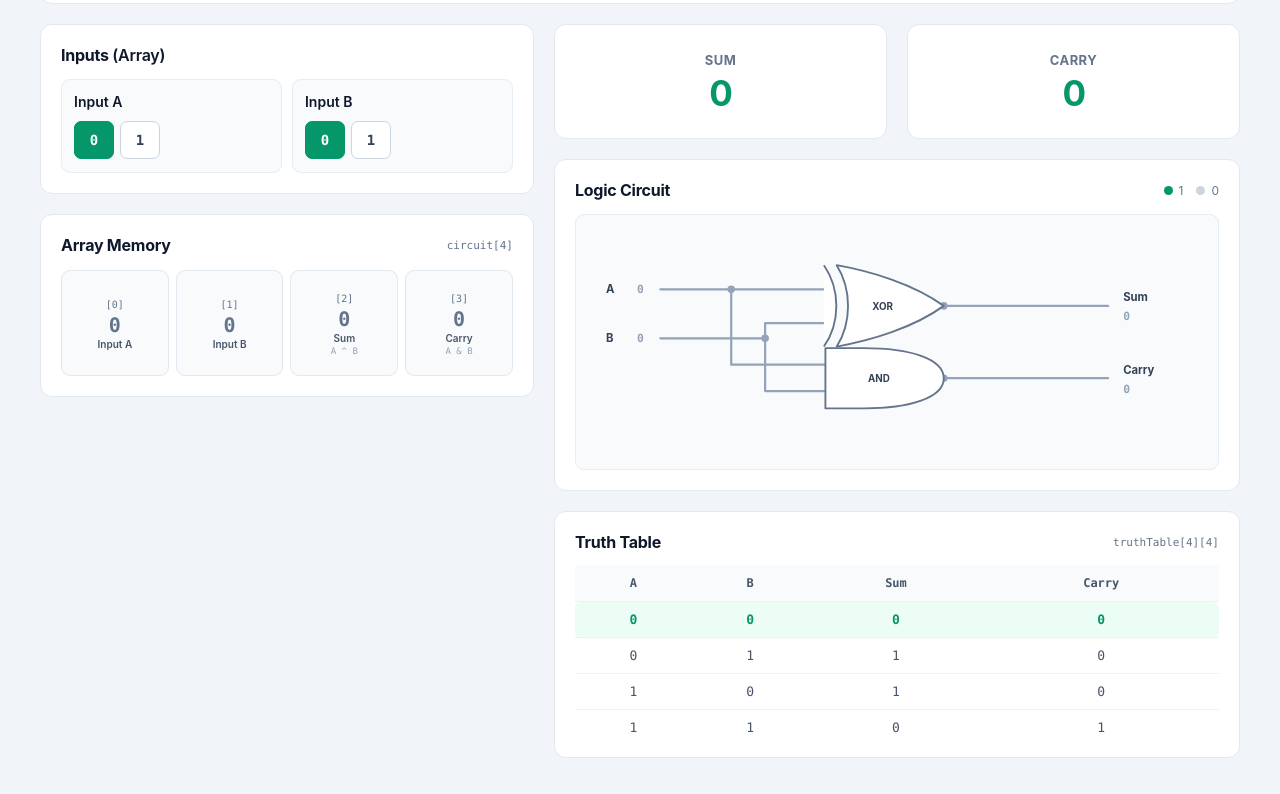
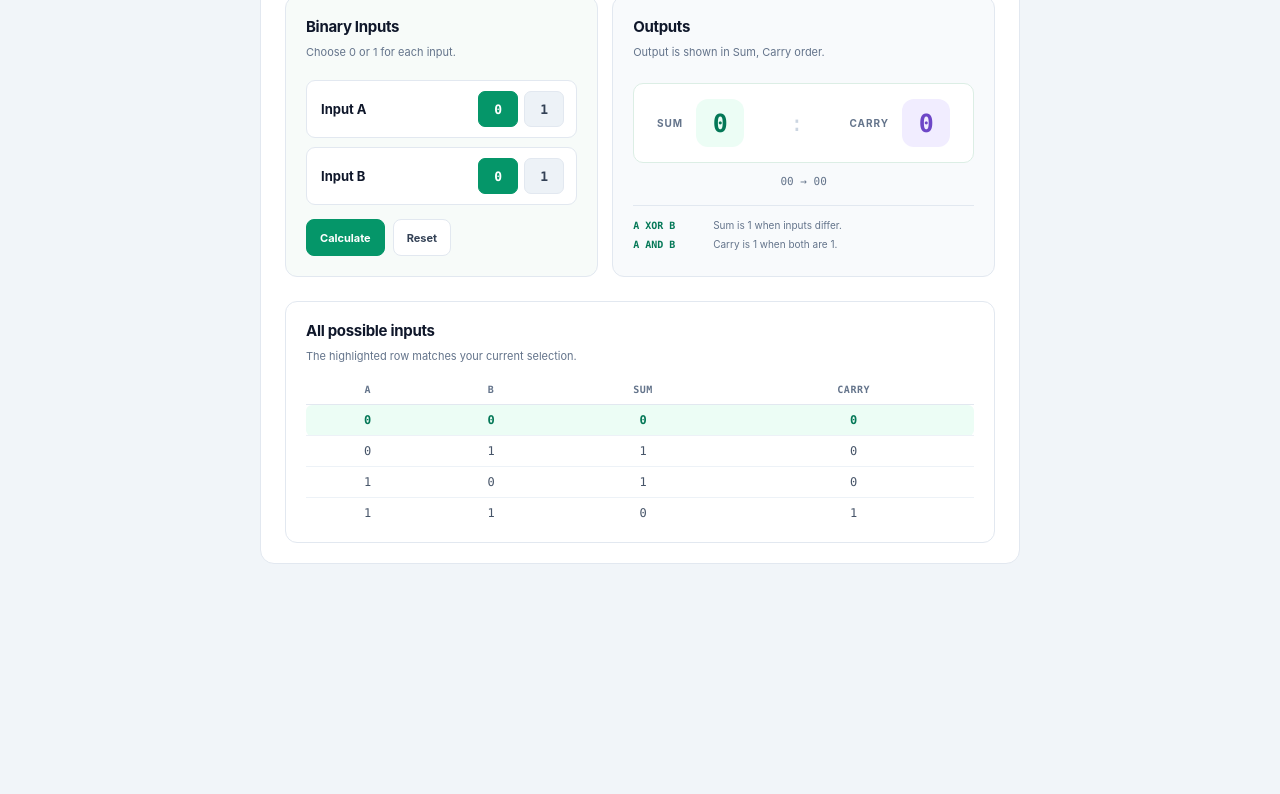
Before and after one commit to Mhmd-Zaayid/HALF-ADDER, a plain HTML site: page index.html in a window 1280 px wide. Shown: the part 102-896 px from the top of the page. After the commit the page ends 820 px from the top, so only its background shows below. Drawn offline with Linux system fonts and the light colour scheme.

Commit message:
UPDATED CODE

```diff
--- a/index.html
+++ b/index.html
@@ -4,28 +4,25 @@
   <meta charset="utf-8">
   <meta name="viewport" content="width=device-width, initial-scale=1">
   <meta name="theme-color" content="#f1f5f9">
-  <title>Half Adder Simulator</title>
+  <title>Half Adder Calculator</title>
   <link rel="stylesheet" href="style.css">
   <script src="script.js" defer></script>
 </head>
 <body>
   <div class="app">
     <header class="topbar">
-      <div class="brand">
-        <h1>Half Adder Simulator</h1>
-        <p>Digital Fundamentals <span aria-hidden="true">•</span> Array Data Structure</p>
-      </div>
-      <div class="header-actions">
-        <button class="button button-primary" id="calculate-button" type="button">Calculate</button>
-        <button class="button button-secondary" id="reset-button" type="button">Reset</button>
-      </div>
+      <h1>Half Adder Calculator</h1>
     </header>
 
-    <main class="layout">
-      <aside class="left-column" aria-label="Inputs and array memory">
-        <section class="card inputs-card" aria-labelledby="inputs-title">
-          <h2 id="inputs-title">Inputs <span>(Array)</span></h2>
-          <div class="input-list">
+    <main>
+      <div class="workbench">
+        <section class="panel input-panel" aria-labelledby="inputs-title">
+          <div class="section-heading">
+            <h2 id="inputs-title">Binary Inputs</h2>
+          </div>
+          <p class="panel-hint">Choose 0 or 1 for each input.</p>
+
+          <div class="input-stack">
             <div class="input-row" data-input="a">
               <span class="input-name">Input A</span>
               <div class="bit-controls" role="group" aria-label="Input A">
@@ -41,114 +38,55 @@
               </div>
             </div>
           </div>
+
+          <div class="actions">
+            <button class="button button-primary" id="calculate-button" type="button">Calculate</button>
+            <button class="button button-secondary" id="reset-button" type="button">Reset</button>
+          </div>
         </section>
 
-        <section class="card memory-card" aria-labelledby="memory-title">
-          <div class="card-title-row">
-            <h2 id="memory-title">Array Memory</h2>
-            <code>circuit[4]</code>
+        <section class="panel result-panel" aria-labelledby="result-title">
+          <div class="section-heading">
+            <h2 id="result-title">Outputs</h2>
           </div>
-          <div class="memory-grid" role="list" aria-label="Circuit array">
-            <div class="memory-cell" role="listitem" data-cell="0">
-              <span class="memory-index">[0]</span>
-              <strong class="memory-value">0</strong>
-              <span class="memory-label">Input A</span>
+          <p class="panel-hint">Output is shown in Sum, Carry order.</p>
+
+          <div class="binary-result" aria-live="polite" aria-atomic="true">
+            <div class="result-bit">
+              <span class="result-label">SUM</span>
+              <output class="output-value" id="sum-output" aria-label="Sum output">0</output>
             </div>
-            <div class="memory-cell" role="listitem" data-cell="1">
-              <span class="memory-index">[1]</span>
-              <strong class="memory-value">0</strong>
-              <span class="memory-label">Input B</span>
-            </div>
-            <div class="memory-cell" role="listitem" data-cell="2">
-              <span class="memory-index">[2]</span>
-              <strong class="memory-value">0</strong>
-              <span class="memory-label">Sum</span>
-              <span class="memory-formula">A ^ B</span>
-            </div>
-            <div class="memory-cell" role="listitem" data-cell="3">
-              <span class="memory-index">[3]</span>
-              <strong class="memory-value">0</strong>
-              <span class="memory-label">Carry</span>
-              <span class="memory-formula">A &amp; B</span>
+            <span class="result-separator" aria-hidden="true">:</span>
+            <div class="result-bit carry-result">
+              <span class="result-label">CARRY</span>
+              <output class="output-value" id="carry-output" aria-label="Carry output">0</output>
             </div>
           </div>
-        </section>
-      </aside>
+          <p class="status" id="calculation-status" role="status">00 → 00</p>
 
-      <section class="right-column" aria-label="Circuit results">
-        <div class="outputs-row" aria-live="polite" aria-atomic="true">
-          <section class="card output-card" aria-labelledby="sum-title">
-            <h2 id="sum-title">SUM</h2>
-            <output class="output-value" id="sum-output" aria-label="Sum output">0</output>
-          </section>
-          <section class="card output-card" aria-labelledby="carry-title">
-            <h2 id="carry-title">CARRY</h2>
-            <output class="output-value" id="carry-output" aria-label="Carry output">0</output>
+          <div class="logic-notes">
+            <p><code>A XOR B</code><span>Sum is 1 when inputs differ.</span></p>
+            <p><code>A AND B</code><span>Carry is 1 when both are 1.</span></p>
+          </div>
         </section>
       </div>
 
-        <section class="card circuit-card" aria-labelledby="circuit-title">
-          <div class="card-title-row">
-            <h2 id="circuit-title">Logic Circuit</h2>
-            <div class="legend" aria-label="Signal legend">
-              <span><i class="legend-dot one-dot"></i> 1</span>
-              <span><i class="legend-dot zero-dot"></i> 0</span>
+      <section class="truth-section" aria-labelledby="truth-title">
+        <div class="section-heading">
+          <h2 id="truth-title">All possible inputs</h2>
         </div>
-          </div>
-          <div class="circuit-frame">
-            <svg class="circuit-svg" viewBox="0 0 820 300" role="img" aria-labelledby="diagram-title diagram-description" xmlns="http://www.w3.org/2000/svg">
-              <title id="diagram-title">Half adder logic circuit</title>
-              <desc id="diagram-description">Inputs A and B feed an XOR gate for Sum and an AND gate for Carry.</desc>
-              <g class="wires">
-                <path class="wire" data-signal="a" d="M96 80H190M190 80H315M190 80V180H315"/>
-                <path class="wire" data-signal="b" d="M96 145H235M235 145V125H315M235 145V215H315"/>
-                <path class="wire" data-signal="sum" d="M472 102H690"/>
-                <path class="wire" data-signal="carry" d="M472 198H690"/>
-              </g>
-              <g class="nodes">
-                <circle class="node" data-signal="a" cx="190" cy="80" r="5"/>
-                <circle class="node" data-signal="b" cx="235" cy="145" r="5"/>
-                <circle class="node" data-signal="sum" cx="472" cy="102" r="5"/>
-                <circle class="node" data-signal="carry" cx="472" cy="198" r="5"/>
-              </g>
-              <g class="input-labels">
-                <text class="signal-name" x="24" y="85">A</text>
-                <text class="signal-bit" data-signal="a" id="svg-a" x="65" y="85">0</text>
-                <text class="signal-name" x="24" y="150">B</text>
-                <text class="signal-bit" data-signal="b" id="svg-b" x="65" y="150">0</text>
-              </g>
-              <g class="gates">
-                <path class="gate xor-gate" d="M330 48C375 56 432 73 472 102C432 131 375 148 330 156C350 124 350 80 330 48ZM313 48C335 80 335 124 313 156"/>
-                <text class="gate-label" x="391" y="107">XOR</text>
-                <path class="gate and-gate" d="M315 158H366C427 158 472 172 472 198C472 224 427 238 366 238H315Z"/>
-                <text class="gate-label" x="386" y="203">AND</text>
-              </g>
-              <g class="output-labels">
-                <text class="signal-name" x="710" y="96">Sum</text>
-                <text class="signal-bit" data-signal="sum" id="svg-sum" x="710" y="121">0</text>
-                <text class="signal-name" x="710" y="192">Carry</text>
-                <text class="signal-bit" data-signal="carry" id="svg-carry" x="710" y="217">0</text>
-              </g>
-            </svg>
-          </div>
-        </section>
-
-        <section class="card truth-card" aria-labelledby="truth-title">
-          <div class="card-title-row">
-            <h2 id="truth-title">Truth Table</h2>
-            <code>truthTable[4][4]</code>
-          </div>
+        <p class="panel-hint">The highlighted row matches your current selection.</p>
         <div class="table-wrap">
           <table>
             <thead>
-                <tr><th scope="col">A</th><th scope="col">B</th><th scope="col">Sum</th><th scope="col">Carry</th></tr>
+              <tr><th scope="col">A</th><th scope="col">B</th><th scope="col">SUM</th><th scope="col">CARRY</th></tr>
             </thead>
             <tbody id="truth-table-body"></tbody>
           </table>
         </div>
       </section>
-      </section>
     </main>
+
   </div>
 </body>
 </html>
--- a/script.js
+++ b/script.js
@@ -1,71 +1,49 @@
 const inputs = { a: 0, b: 0 };
-const circuit = [0, 0, 0, 0];
+const inputRows = document.querySelectorAll(".input-row");
+const truthTableBody = document.getElementById("truth-table-body");
 const truthTable = [
-  [0, 0, 0, 0],
-  [0, 1, 0, 0],
-  [1, 0, 0, 0],
-  [1, 1, 0, 0]
+  [0, 0],
+  [0, 1],
+  [1, 0],
+  [1, 1]
 ];
 
-const inputRows = document.querySelectorAll(".input-row");
-const truthTableBody = document.getElementById("truth-table-body");
+function renderTruthTable() {
+  const activeRow = truthTable.findIndex(([a, b]) => a === inputs.a && b === inputs.b);
+  truthTableBody.innerHTML = truthTable.map(([a, b], index) => {
+    const sum = a ^ b;
+    const carry = a & b;
+    const active = index === activeRow;
+    return `<tr class="${active ? "active-row" : ""}"${active ? ' aria-current="true"' : ""}>
+      <td>${a}</td><td>${b}</td><td>${sum}</td><td>${carry}</td>
+    </tr>`;
+  }).join("");
+}
 
 function calculate() {
-  circuit[0] = inputs.a;
-  circuit[1] = inputs.b;
-  circuit[2] = circuit[0] ^ circuit[1];
-  circuit[3] = circuit[0] & circuit[1];
+  const sum = inputs.a ^ inputs.b;
+  const carry = inputs.a & inputs.b;
 
-  truthTable.forEach((row) => {
-    row[2] = row[0] ^ row[1];
-    row[3] = row[0] & row[1];
-  });
-
-  render();
-}
-
-function renderTruthTable() {
-  const activeRow = inputs.a * 2 + inputs.b;
-  truthTableBody.innerHTML = truthTable.map((row, index) => `
-    <tr class="${index === activeRow ? "active-row" : ""}"${index === activeRow ? ' aria-current="true"' : ""}>
-      ${row.map((value) => `<td>${value}</td>`).join("")}
-    </tr>
-  `).join("");
-}
-
-function render() {
-  document.getElementById("sum-output").textContent = circuit[2];
-  document.getElementById("carry-output").textContent = circuit[3];
-
-  circuit.forEach((value, index) => {
-    const cell = document.querySelector(`[data-cell="${index}"]`);
-    cell.querySelector(".memory-value").textContent = value;
-    cell.classList.toggle("is-one", value === 1);
-    cell.setAttribute("aria-label", `circuit[${index}]: ${cell.querySelector(".memory-label").textContent} = ${value}`);
-  });
-
-  document.getElementById("svg-a").textContent = circuit[0];
-  document.getElementById("svg-b").textContent = circuit[1];
-  document.getElementById("svg-sum").textContent = circuit[2];
-  document.getElementById("svg-carry").textContent = circuit[3];
-
-  document.querySelectorAll("[data-signal]").forEach((element) => {
-    const value = circuit[{ a: 0, b: 1, sum: 2, carry: 3 }[element.dataset.signal]];
-    element.classList.toggle("is-one", value === 1);
-  });
-
+  document.getElementById("sum-output").textContent = sum;
+  document.getElementById("carry-output").textContent = carry;
+  document.getElementById("calculation-status").textContent =
+    `${inputs.a}${inputs.b} \u2192 ${sum}${carry}`;
   renderTruthTable();
 }
 
 inputRows.forEach((row) => {
   row.querySelectorAll(".bit-button").forEach((button) => {
     button.addEventListener("click", () => {
-      inputs[row.dataset.input] = Number(button.dataset.bit);
+      const inputName = row.dataset.input;
+      const value = Number(button.dataset.bit);
+      inputs[inputName] = value;
+
       row.querySelectorAll(".bit-button").forEach((choice) => {
         const selected = choice === button;
         choice.classList.toggle("is-selected", selected);
         choice.setAttribute("aria-pressed", String(selected));
       });
+
       calculate();
     });
   });
--- a/style.css
+++ b/style.css
@@ -26,82 +26,71 @@ body {
 }
 
 button { font: inherit; }
-button:focus-visible { outline: 3px solid rgba(5, 150, 105, .35); outline-offset: 2px; }
+button:focus-visible, a:focus-visible { outline: 3px solid rgba(5, 150, 105, .35); outline-offset: 3px; }
 
-.app { width: min(1200px, calc(100% - 48px)); min-width: 900px; margin: 18px auto 36px; }
-.topbar, .card { border: 1px solid var(--line); border-radius: 12px; background: var(--surface); }
-.topbar { display: flex; min-height: 88px; align-items: center; justify-content: space-between; gap: 20px; padding: 18px 25px; }
-.brand h1 { margin: 0; font-size: 22px; font-weight: 750; letter-spacing: -.035em; line-height: 1.3; }
-.brand p { margin: 3px 0 0; color: var(--muted); font-size: 13px; }
-.brand p span { padding: 0 2px; }
-.header-actions { display: flex; align-items: center; gap: 10px; }
-.button { min-height: 40px; padding: 0 17px; border: 1px solid var(--line); border-radius: 8px; font-size: 13px; font-weight: 600; cursor: pointer; transition: background-color .16s ease, border-color .16s ease, transform .16s ease; }
-.button:active, .bit-button:active { transform: translateY(1px); }
+.app { width: min(760px, calc(100% - 32px)); margin: 20px auto 28px; padding: 0 24px 20px; border: 1px solid var(--line); border-radius: 14px; background: var(--surface); }
+.topbar { padding: 17px 0; border-bottom: 1px solid var(--line); }
+.topbar h1 { margin: 0; font-size: 20px; font-weight: 750; letter-spacing: -.03em; }
+
+.workbench { display: grid; grid-template-columns: minmax(0, .9fr) minmax(0, 1.1fr); gap: 14px; margin-top: 18px; }
+.panel { min-width: 0; padding: 20px; border: 1px solid var(--line); border-radius: 12px; background: var(--soft); }
+.input-panel { background: #f7fbf9; }
+.section-heading { display: flex; align-items: center; gap: 10px; }
+.section-heading h2 { margin: 0; font-size: 15px; font-weight: 720; letter-spacing: -.02em; }
+.panel-hint { margin: 9px 0 0; color: var(--muted); font-size: 11px; }
+
+.input-stack { display: grid; gap: 9px; margin-top: 21px; }
+.input-row { display: flex; min-height: 58px; align-items: center; justify-content: space-between; gap: 14px; padding: 9px 12px 9px 14px; border: 1px solid var(--line); border-radius: 9px; background: var(--surface); }
+.input-name { font-size: 13px; font-weight: 650; }
+.bit-controls { display: flex; gap: 6px; }
+.bit-button { width: 40px; height: 36px; border: 1px solid var(--line); border-radius: 7px; background: #edf2f7; color: #334155; font-family: "SFMono-Regular", Consolas, monospace; font-size: 13px; font-weight: 650; cursor: pointer; transition: background-color .16s ease, border-color .16s ease, color .16s ease, transform .16s ease; }
+.bit-button:hover:not(.is-selected) { border-color: #86cbb2; color: var(--green-dark); }
+.bit-button.is-selected { border-color: var(--green); background: var(--green); color: white; }
+.bit-button:active { transform: translateY(1px); }
+
+.actions { display: flex; gap: 8px; margin-top: 14px; }
+.button { min-height: 37px; padding: 0 13px; border: 1px solid var(--line); border-radius: 8px; font-size: 11px; font-weight: 650; cursor: pointer; transition: background-color .16s ease, border-color .16s ease, transform .16s ease; }
+.button:active { transform: translateY(1px); }
 .button-primary { border-color: var(--green); background: var(--green); color: white; }
 .button-primary:hover { border-color: var(--green-dark); background: var(--green-dark); }
 .button-secondary { background: var(--surface); color: #334155; }
-.button-secondary:hover { background: var(--soft); border-color: #cbd5e1; }
+.button-secondary:hover { border-color: #cbd5e1; background: #f8fafc; }
 
-.layout { display: grid; grid-template-columns: minmax(0, .72fr) minmax(0, 1fr); align-items: start; gap: 20px; margin-top: 20px; }
-.left-column, .right-column { display: grid; min-width: 0; gap: 20px; }
-.card { min-width: 0; padding: 20px; }
-.card h2 { margin: 0; font-size: 16px; font-weight: 700; letter-spacing: -.015em; }
-.card h2 span { font-weight: 600; }
-.card-title-row { display: flex; align-items: center; justify-content: space-between; gap: 12px; }
-.card-title-row code { color: var(--muted); font-family: "SFMono-Regular", Consolas, "Liberation Mono", monospace; font-size: 11px; }
+.binary-result { display: flex; align-items: center; justify-content: center; gap: clamp(18px, 5vw, 46px); margin: 24px auto 12px; padding: 15px; border: 1px solid #dceee5; border-radius: 10px; background: var(--surface); }
+.result-bit { display: flex; align-items: center; gap: 13px; }
+.result-label { color: var(--muted); font-size: 10px; font-weight: 750; letter-spacing: .1em; }
+.output-value { display: grid; width: 48px; height: 48px; place-items: center; border-radius: 12px; background: var(--green-tint); color: var(--green-dark); font-family: "SFMono-Regular", Consolas, monospace; font-size: 25px; font-weight: 750; line-height: 1; }
+.carry-result .output-value { background: #f1edff; color: #6d47c7; }
+.result-separator { color: #cbd5e1; font-family: "SFMono-Regular", Consolas, monospace; font-size: 22px; }
+.status { margin: 0; color: var(--muted); font-family: "SFMono-Regular", Consolas, monospace; font-size: 11px; text-align: center; }
+.logic-notes { display: grid; gap: 7px; margin-top: 17px; padding-top: 13px; border-top: 1px solid var(--line); }
+.logic-notes p { display: flex; flex-wrap: wrap; align-items: baseline; gap: 8px; margin: 0; font-size: 10px; }
+.logic-notes code { min-width: 72px; color: var(--green-dark); font-family: "SFMono-Regular", Consolas, monospace; font-size: 10px; font-weight: 700; }
+.logic-notes span { color: var(--muted); }
 
-.input-list { display: grid; grid-template-columns: repeat(2, minmax(0, 1fr)); gap: 10px; margin-top: 14px; }
-.input-row { display: flex; min-height: 94px; flex-direction: column; align-items: flex-start; justify-content: center; gap: 11px; padding: 11px 12px; border: 1px solid #e6edf4; border-radius: 9px; background: var(--soft); }
-.input-name { font-size: 14px; font-weight: 600; }
-.bit-controls { display: flex; gap: 6px; }
-.bit-button { width: 40px; height: 38px; border: 1px solid #cbd5e1; border-radius: 7px; background: white; color: #334155; font-family: "SFMono-Regular", Consolas, monospace; font-size: 14px; font-weight: 600; cursor: pointer; transition: background-color .16s ease, border-color .16s ease, color .16s ease, transform .16s ease; }
-.bit-button:hover:not(.is-selected) { border-color: #86cbb2; color: var(--green-dark); }
-.bit-button.is-selected { border-color: var(--green); background: var(--green); color: white; }
-.bit-button.is-selected:hover { border-color: var(--green-dark); background: var(--green-dark); }
-
-.memory-grid { display: grid; grid-template-columns: repeat(4, minmax(0, 1fr)); gap: 7px; margin-top: 15px; }
-.memory-cell { display: flex; min-height: 106px; min-width: 0; flex-direction: column; align-items: center; justify-content: center; padding: 9px 3px 7px; border: 1px solid var(--line); border-radius: 9px; background: #f8fafc; text-align: center; transition: background-color .18s ease, border-color .18s ease, box-shadow .18s ease; }
-.memory-index { color: #64748b; font-family: "SFMono-Regular", Consolas, monospace; font-size: 10px; }
-.memory-value { margin: 5px 0 3px; color: #64748b; font-family: "SFMono-Regular", Consolas, monospace; font-size: 20px; line-height: 1; }
-.memory-label { color: #475569; font-size: 10px; font-weight: 600; white-space: nowrap; }
-.memory-formula { margin-top: 2px; color: #94a3b8; font-family: "SFMono-Regular", Consolas, monospace; font-size: 9px; }
-.memory-cell.is-one { border-color: var(--green); background: var(--green-tint); box-shadow: inset 0 0 0 1px rgba(5, 150, 105, .05); }
-.memory-cell.is-one .memory-value { color: var(--green); }
-.memory-cell.is-one .memory-label { color: var(--green-dark); }
-
-.outputs-row { display: grid; grid-template-columns: repeat(2, minmax(0, 1fr)); gap: 20px; }
-.output-card { display: flex; min-height: 115px; flex-direction: column; align-items: center; justify-content: center; padding: 16px; }
-.output-card h2 { color: #64748b; font-size: 13px; letter-spacing: .035em; }
-.output-value { margin-top: 8px; color: var(--green); font-size: 35px; font-weight: 750; letter-spacing: -.04em; line-height: 1; }
-
-.circuit-card { padding: 20px; }
-.legend { display: flex; align-items: center; gap: 13px; color: #64748b; font-size: 12px; }
-.legend span { display: flex; align-items: center; gap: 6px; }
-.legend-dot { width: 9px; height: 9px; border-radius: 50%; }
-.one-dot { background: var(--green); }
-.zero-dot { background: #cbd5e1; }
-.circuit-frame { margin-top: 14px; padding: 14px 12px; overflow: hidden; border: 1px solid #e6edf4; border-radius: 9px; background: var(--soft); }
-.circuit-svg { display: block; width: 100%; height: auto; min-height: 220px; overflow: visible; }
-.wire { fill: none; stroke: var(--zero); stroke-width: 3; stroke-linecap: round; stroke-linejoin: round; transition: stroke .18s ease; }
-.wire.is-one { stroke: var(--green); }
-.node { fill: var(--zero); transition: fill .18s ease; }
-.node.is-one { fill: var(--green); }
-.signal-name { fill: #334155; font-family: inherit; font-size: 15px; font-weight: 700; }
-.signal-bit { fill: var(--zero); font-family: "SFMono-Regular", Consolas, monospace; font-size: 15px; font-weight: 700; transition: fill .18s ease; }
-.signal-bit.is-one { fill: var(--green); }
-.gate { fill: white; stroke: #64748b; stroke-width: 2.5; stroke-linejoin: round; }
-.xor-gate { fill: #fff; }
-.and-gate { fill: #fff; }
-.gate-label { fill: #334155; font-family: inherit; font-size: 13px; font-weight: 700; text-anchor: middle; }
-.truth-card { padding-bottom: 12px; }
-.table-wrap { margin-top: 13px; overflow-x: auto; }
-table { width: 100%; border-collapse: collapse; font-family: "SFMono-Regular", Consolas, monospace; font-size: 13px; text-align: center; }
-thead { background: #f8fafc; color: #475569; }
-th { padding: 11px 10px; font-size: 12px; font-weight: 700; }
-td { padding: 10px; border-top: 1px solid #edf2f7; color: #475569; transition: background-color .16s ease, color .16s ease; }
-tbody tr.active-row td { background: var(--green-tint); color: var(--green); font-weight: 700; }
+.truth-section { margin-top: 24px; padding: 19px 20px 14px; border: 1px solid var(--line); border-radius: 12px; background: var(--surface); }
+.table-wrap { margin-top: 12px; overflow-x: auto; }
+table { width: 100%; border-collapse: collapse; font-family: "SFMono-Regular", Consolas, monospace; font-size: 12px; text-align: center; }
+thead { color: var(--muted); }
+th { padding: 9px 10px; border-bottom: 1px solid var(--line); font-size: 10px; font-weight: 700; letter-spacing: .06em; }
+td { padding: 8px 10px; border-bottom: 1px solid #edf2f7; color: #475569; }
+tbody tr:last-child td { border-bottom: 0; }
+tbody tr.active-row td { background: var(--green-tint); color: var(--green-dark); font-weight: 700; }
 tbody tr.active-row td:first-child { border-radius: 6px 0 0 6px; }
 tbody tr.active-row td:last-child { border-radius: 0 6px 6px 0; }
+
+@media (max-width: 620px) {
+  .app { width: min(100% - 24px, 480px); margin-top: 12px; padding: 0 14px 15px; }
+  .workbench { grid-template-columns: 1fr; }
+}
+
+@media (max-width: 380px) {
+  .panel { padding: 15px; }
+  .binary-result { gap: 12px; padding: 12px 8px; }
+  .result-bit { gap: 8px; }
+  .output-value { width: 40px; height: 42px; }
+  .truth-section { padding: 15px 12px 10px; }
+}
 
 @media (prefers-reduced-motion: reduce) {
   *, *::before, *::after { scroll-behavior: auto !important; transition-duration: .01ms !important; }
```
Also changed, not shown: 1 other file. Lines whose indentation alone changed are shown as unchanged.
